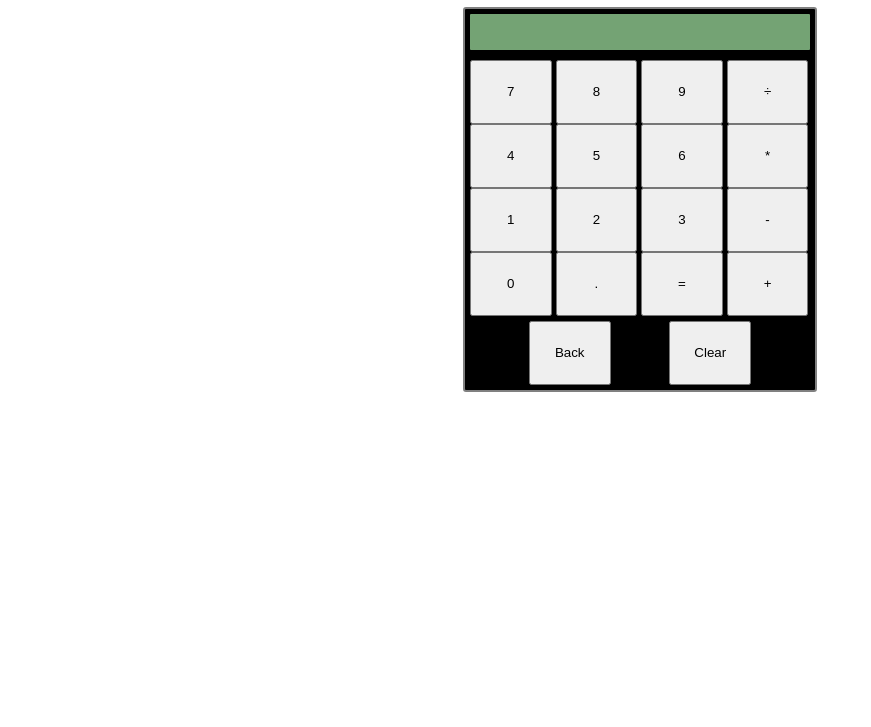
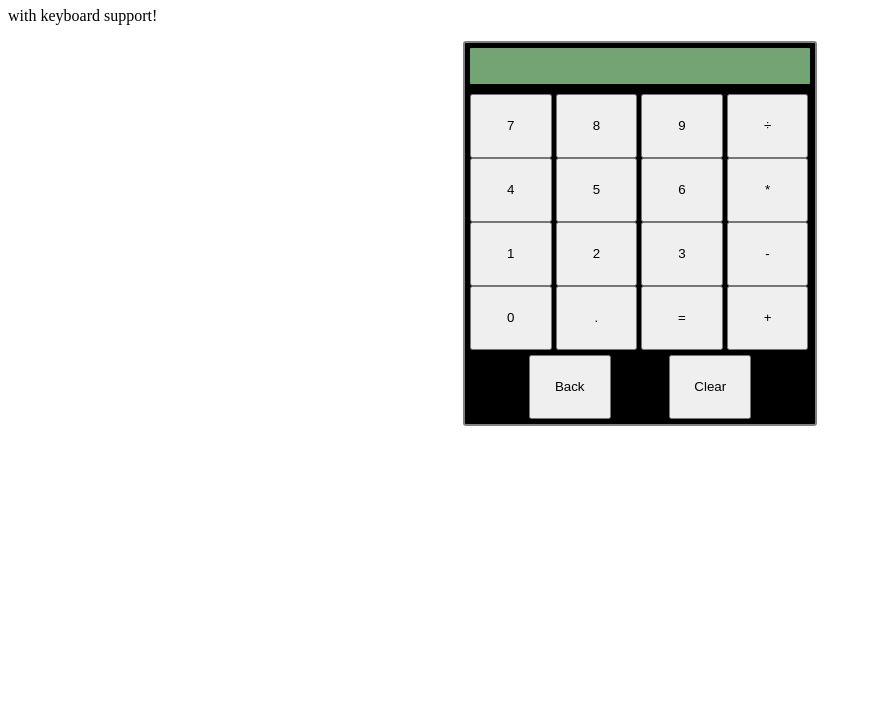
Before and after one commit to DeshawnN/odin-calculator, a plain HTML site: page index.html in a window 1280 px wide. Shown: the part 73-800 px from the top of the page, without its empty margins (0-871 px from the left). Drawn offline with Linux system fonts and the light colour scheme.

Commit message:
refactor: add p tag to page specifying keyboard support

```diff
--- a/index.html
+++ b/index.html
@@ -7,6 +7,7 @@
     </head>
     <body>
         <h1>Calculator</h1>
+        <p>with keyboard support!</p>
         <div class="calculator">
             <div class="display">
                 <div data-previous-operation></div>
```
